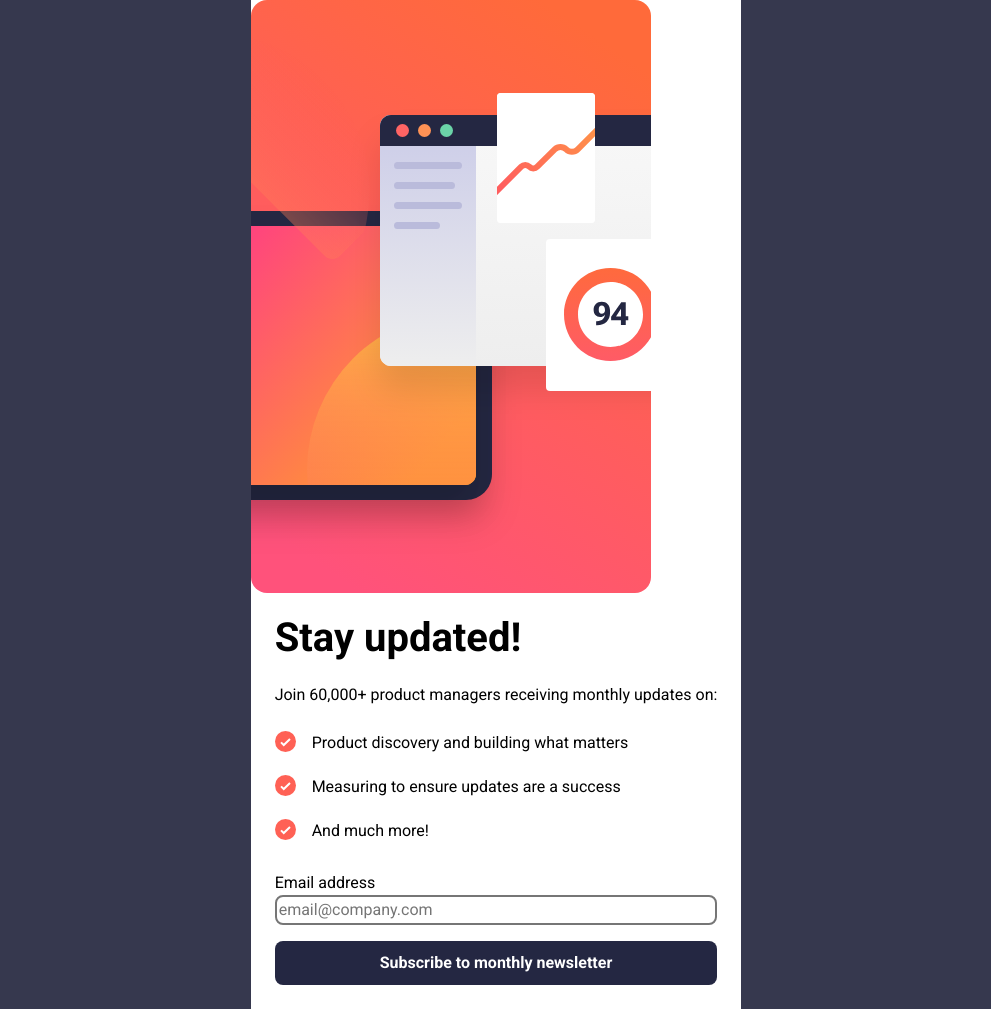
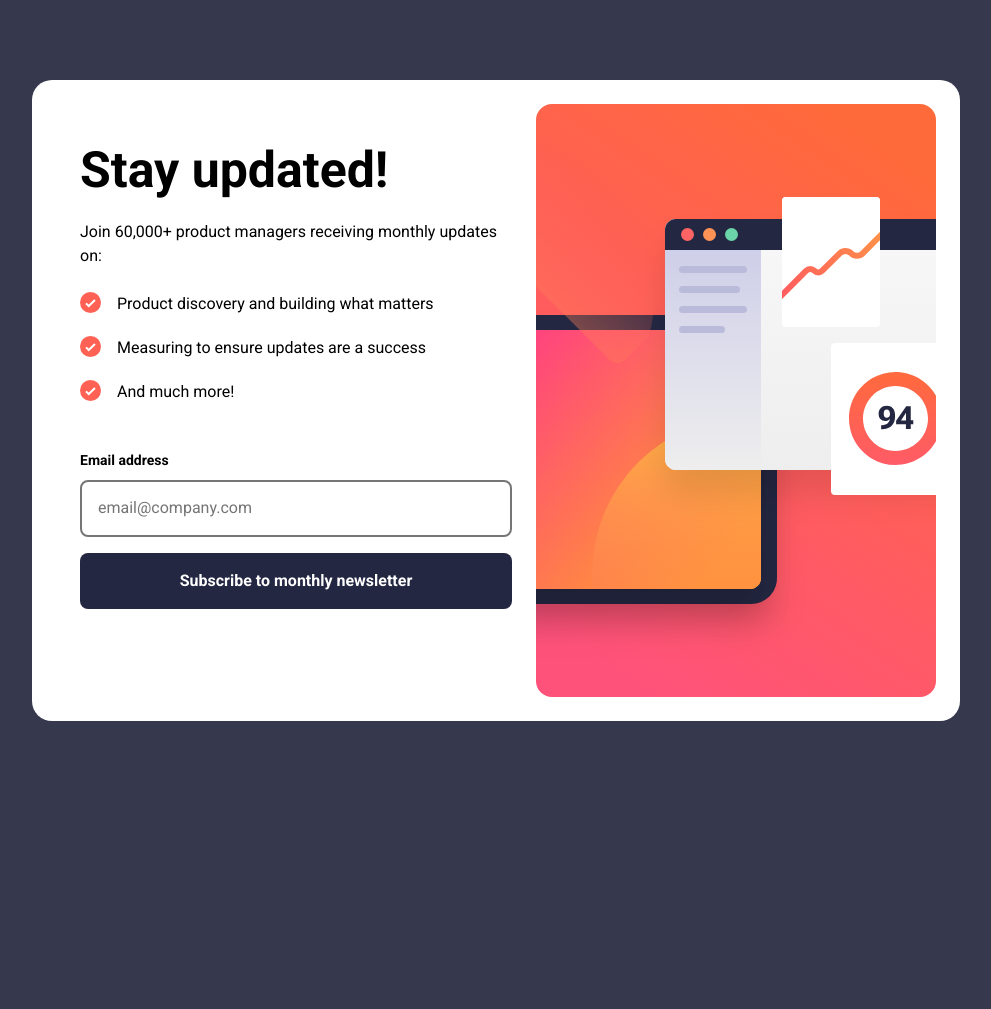
Before and after one commit to MattPahuta/newsletter-sign-up, a plain HTML site: page index.html in a window 1280 px wide. Shown: the whole page, without its empty margins (144-1135 px from the left). After the commit the page ends 800 px from the top, so only its background shows below. Drawn offline with Linux system fonts and the light colour scheme.

Commit message:
Complete subscribe card mobile and desktop layouts

```diff
--- a/css/styles.css
+++ b/css/styles.css
@@ -14,7 +14,7 @@ Date: June 2024
   --fs-400: 1rem;
   --fs-500: 1.125rem;
   --fs-600: 2.5rem;
-  --fs-700: 3rem;
+  --fs-700: 3.125rem;
   /* Primary Colors */
   --clr-tomato: hsl(4, 100%, 67%);
   --clr-pale-navy: hsl(235, 18%, 26%);
@@ -26,8 +26,8 @@ Date: June 2024
   --clr-dark-slate-gray: hsl(234, 29%, 20%);
 
   /* Border radius */
-  --br-soft: 1rem;
-  --br-round: 50%;
+  --br-soft: 8px;
+  --br-med: 20px;
 
 
 }
@@ -73,37 +73,59 @@ p, h1, h2, h3, h4, h5, h6 {
 body {
   background-color: var(--clr-pale-navy);
   display: grid;
+  place-content: center;
   font-family: var(--ff-sans);
   font-size: var(--fs-400);
   line-height: 1.5;
 }
 
 .wrapper {
-  min-height: 100vh;
-  max-width: 1160px;
+  /* max-width: 1160px; */
   margin-inline: auto;
 }
 
-h1 {
-  line-height: 1.05;
-  text-wrap: balance;
+.card {
+  max-width: 58rem;
+  background-color: var(--clr-white);
+  border-radius: var(--br-med);
+  overflow: hidden;
+  display: grid;
 }
 
-.card {
-  min-height: 100vh;
-  background-color: var(--clr-white);
+
+
+.card-image {
+  width: 100%;
 }
 
 .card-content {
-  padding: 1.5rem;
+  padding: 2.5rem 1.5rem;
 }
 
 .card-text > * {
   margin-bottom: 1.5rem;
 }
 
-.card-text h1 {
+.card-title {
+  line-height: 1.05;
+  text-wrap: balance;
   font-size: var(--fs-600);
+}
+
+@media (min-width: 60rem) {
+  .card {
+    padding: 1.5rem;
+    grid-template-columns: 1fr auto;
+  }
+  .card picture {
+    order: 2;
+  }
+}
+
+@media (min-width: 60rem) {
+  .card-title {
+    font-size: var(--fs-700);
+  }
 }
 
 .card-text ul {
@@ -133,12 +155,25 @@ h1 {
 }
 
 .card-form {
+  margin-top: 40px;
   display: flex;
   flex-direction: column;
+  gap: 1rem;
+}
+
+.form-group {
+  display: grid;
+  gap: 0.5rem;
+}
+
+.form-group label {
+  font-size: 0.875rem;
+  font-weight: 700;
 }
 
 .email-input {
-  border-radius: 8px;
+  padding: 0.9rem 1rem;
+  border-radius: var(--br-soft);
   border-style: solid;
 }
 
@@ -147,10 +182,9 @@ h1 {
   border: none;
   color: var(--clr-white);
   background-color: var(--clr-dark-navy);
-  margin-top: 1rem;
-  padding: 0.25em 0.75em;
+  padding: 1em 0.75em;
   min-height: 44px;
-  border-radius: 8px;
+  border-radius: var(--br-soft);
   cursor: pointer;
 
   display: inline-flex;
--- a/index.html
+++ b/index.html
@@ -16,12 +16,12 @@
     <!-- Sign-up form start -->
     <section class="card subscribe-card">
       <picture>
-        <source srcset="./images/illustration-sign-up-desktop.svg" media="(min-width: 37.5rem)">
-        <img src="./images/illustration-sign-up-mobile.svg" alt="">
+        <source srcset="./images/illustration-sign-up-desktop.svg" media="(min-width: 60rem)">
+        <img src="./images/illustration-sign-up-mobile.svg" alt="" class="card-image">
       </picture>
       <div class="card-content">
         <div class="card-text">
-          <h1>Stay updated!</h1>
+          <h1 class="card-title">Stay updated!</h1>
           <p>Join 60,000+ product managers receiving monthly updates on:</p>
           <ul>
             <li class="card-text__list-item">Product discovery and building what matters</li>
@@ -30,11 +30,14 @@
           </ul>
         </div>
         <form class="card-form">
-          <div class="label-container">
-            <label for="email">Email address</label>
-            <p class="email-error"></p>
+          <div class="form-group">
+            <div class="label-container">
+              <label for="email">Email address</label>
+              <p class="email-error"></p>
+            </div>
+            <input type="email" id="email" class="email-input" placeholder="email@company.com">
+
           </div>
-          <input type="email" id="email" class="email-input" placeholder="email@company.com">
           <button id="subscribe-btn" class="button subscribe-btn">Subscribe to monthly newsletter</button>
         </form>
       </div>
```
